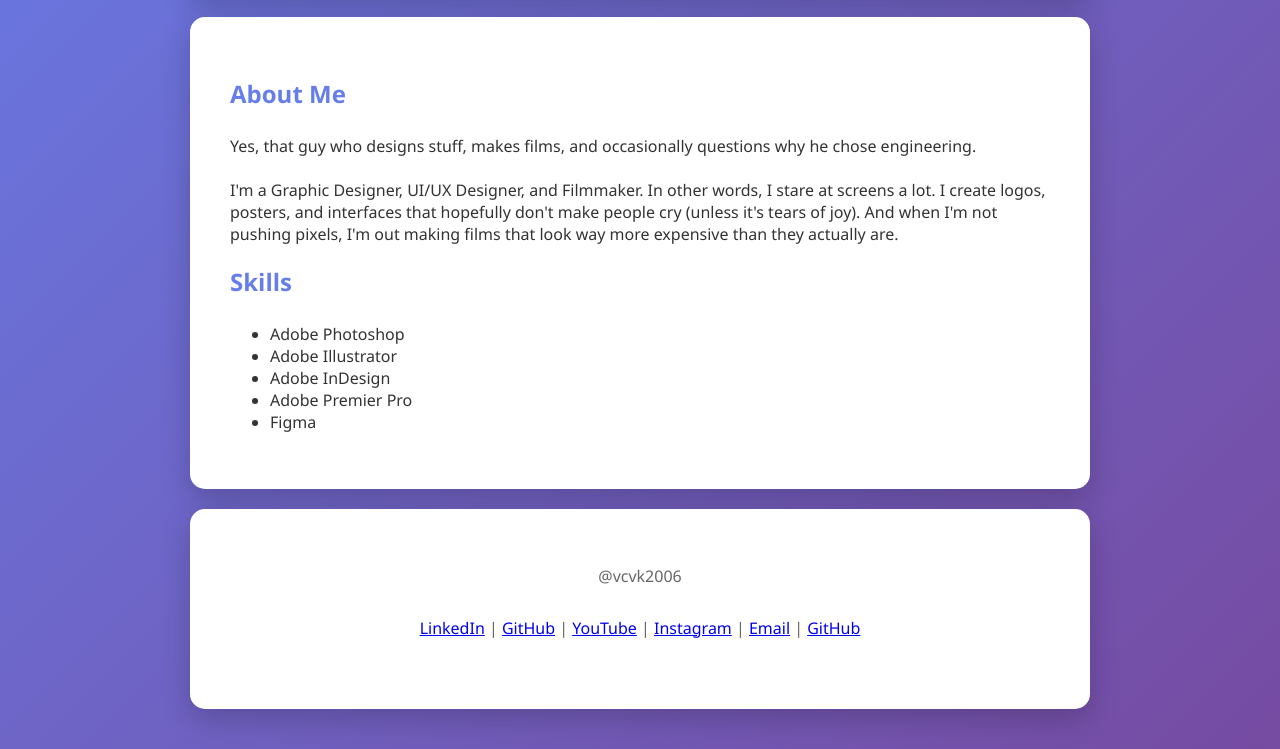
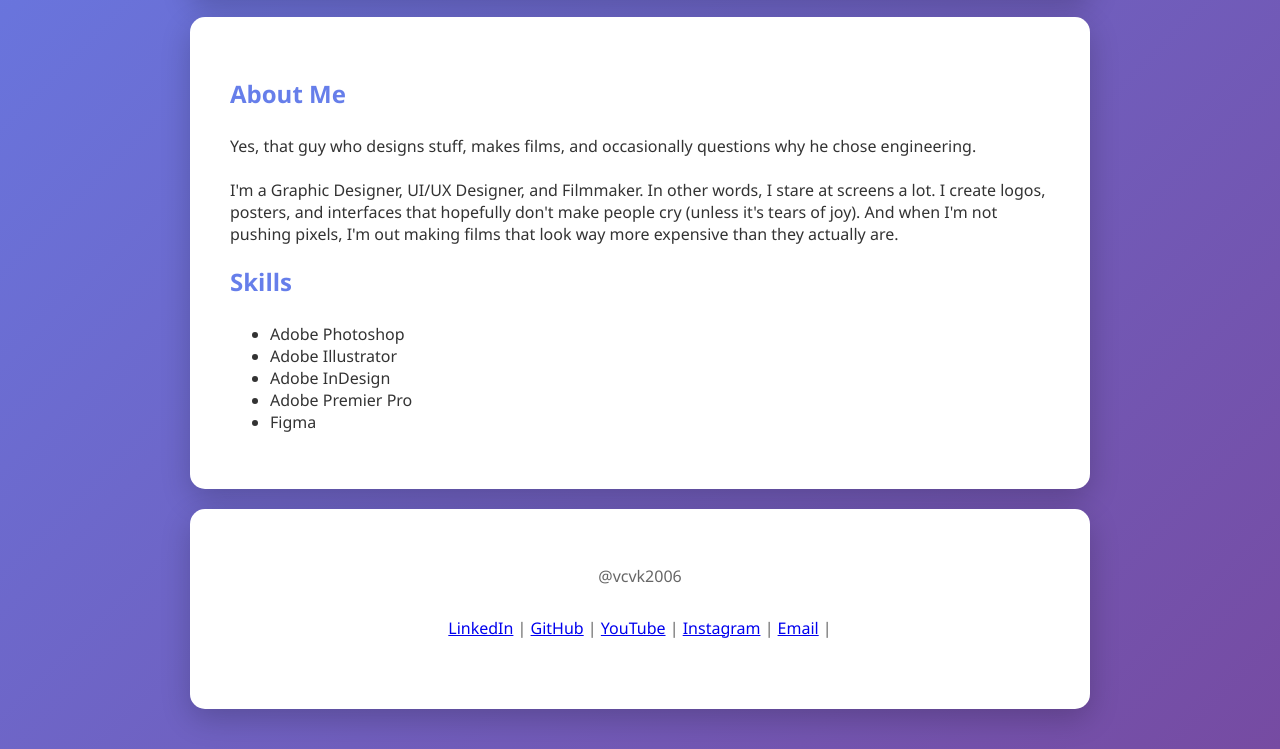
Before and after one commit to vcvk2006/Begin2Code, a plain HTML site: page index.html in a window 1280 px wide. Shown: the part 466-1215 px from the top of the page. Drawn offline with Linux system fonts and the light colour scheme.

Commit message:
Update index.html

```diff
--- a/index.html
+++ b/index.html
@@ -140,7 +140,6 @@
         <a href="https://www.youtube.com/@vcvk2006" target="_blank">YouTube</a> |
         <a href="https://www.instagram.com/vcvk2006" target="_blank">Instagram</a> |
         <a href="mailto:vaishnavchandranvk@gmail.com" target="_blank">Email</a> |
-        <a href="https://www.github.com/vcvk2006" target="_blank">GitHub</a>
       </p>
 
     </div>
```
